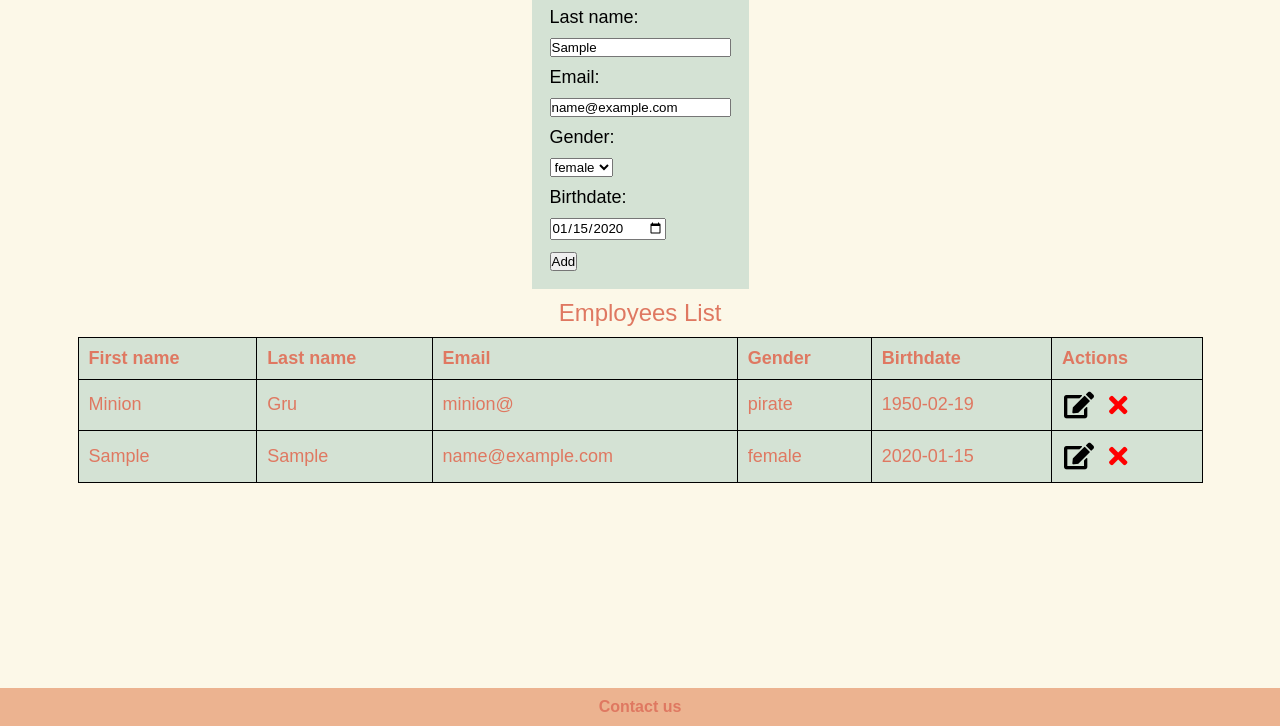
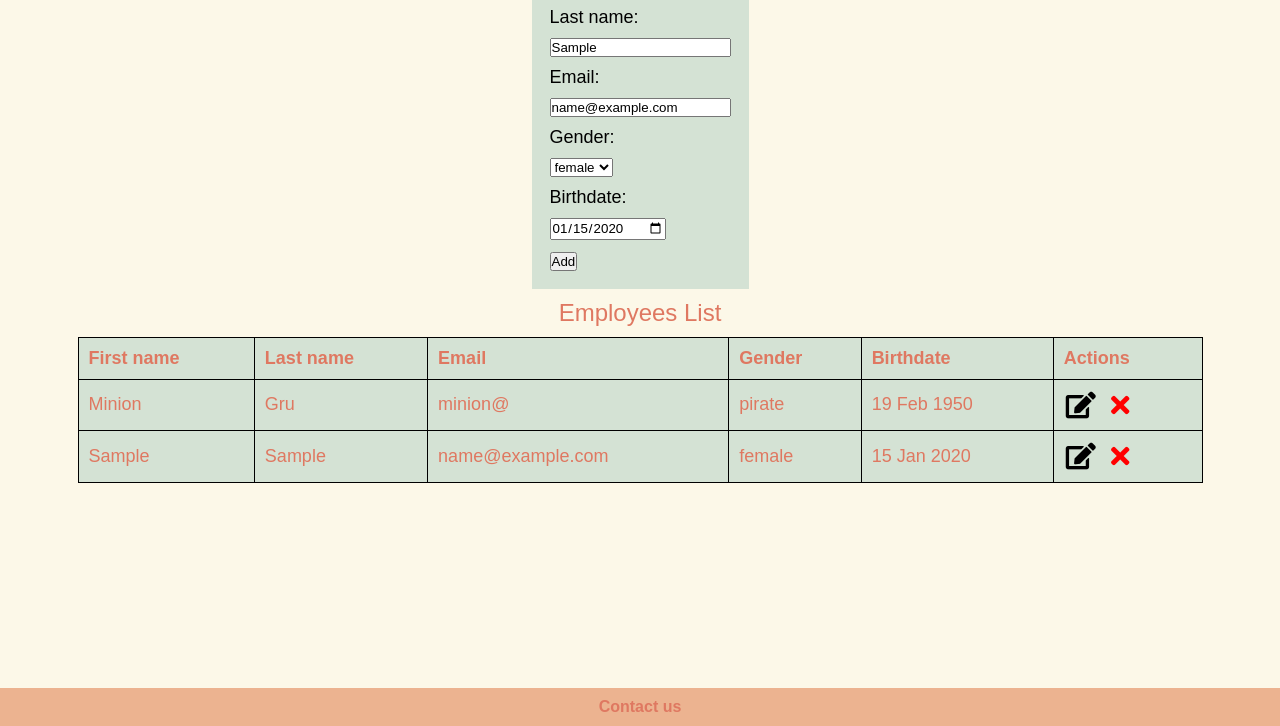
Before and after one commit to Teona09/Employees-Management-System, a plain HTML site: page index.html in a window 1280 px wide. Both pictures are taken after typing "Sample", "Sample", "name@example.com", "2020-01-15" into the empty fields and a click on the button "Add". Shown: the part 74-800 px from the top of the page. Drawn offline with Linux system fonts and the light colour scheme.

Commit message:
added date formating using moment js.

```diff
--- a/index.html
+++ b/index.html
@@ -57,7 +57,7 @@
           <td>Gru</td>
           <td>minion@</td>
           <td>pirate</td>
-          <td>1950-02-19</td>
+          <td>19 Feb 1950</td>
           <td>
             <button onclick="editTableRow();" class="edit-icon">
               <i class="fas fa-edit fa-2x"></i>
--- a/js/index.js
+++ b/js/index.js
@@ -56,6 +56,7 @@ function addTableRow() {
     email = document.getElementById("email").value;
     gender = document.getElementById("gender").value;
     birthdate = document.getElementById("birthdate").value;
+    var formatedBirthdate = moment(document.getElementById("birthdate").value);
     actions = `<button onclick="editTableRow();" class="edit-icon"> <i class="fas fa-edit fa-2x"></i></button>
               <button onclick="deleteSelectedRow();" class="delete-icon"><i class="fas fa-times fa-2x"></i> </button>`;
 
@@ -63,7 +64,7 @@ function addTableRow() {
     cell2.innerHTML = lname;
     cell3.innerHTML = email;
     cell4.innerHTML = gender;
-    cell5.innerHTML = birthdate;
+    cell5.innerHTML = formatedBirthdate.format("DD MMM YYYY");
     cell6.innerHTML = actions;
     selectedRowToInput();
   }
@@ -78,7 +79,8 @@ function selectedRowToInput() {
       document.getElementById("lname").value = this.cells[1].innerHTML;
       document.getElementById("email").value = this.cells[2].innerHTML;
       document.getElementById("gender").value = this.cells[3].innerHTML;
-      document.getElementById("birthdate").value = this.cells[4].innerHTML;
+      var formatedBirthdate = moment(this.cells[4].innerHTML);
+      document.getElementById("birthdate").value = formatedBirthdate.format("YYYY-MM-DD");
     };
   }
 }
```
